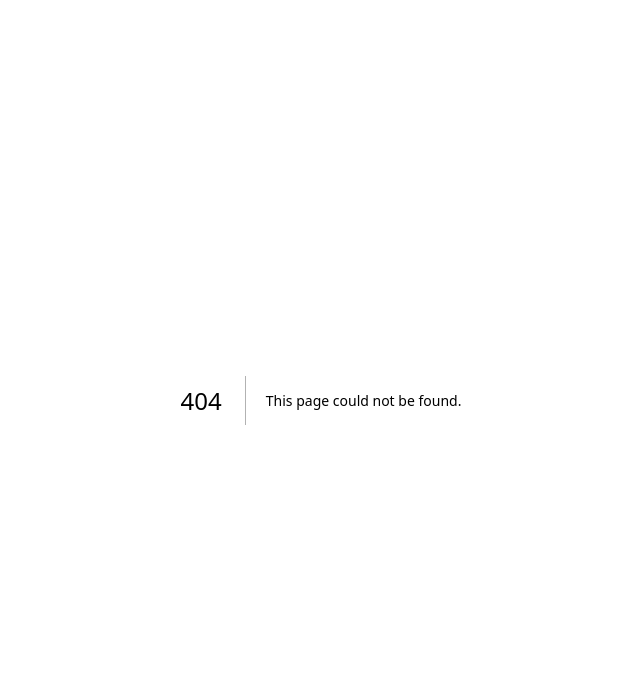
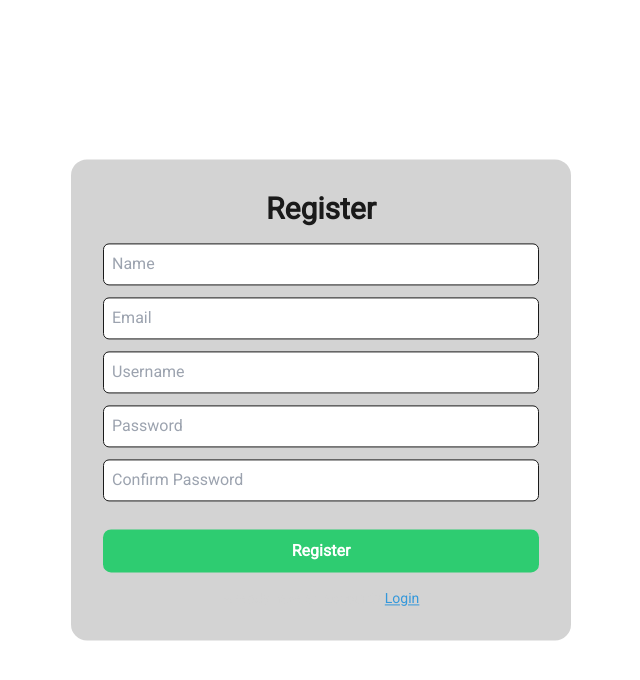
Before and after one commit to Abdulaziz-Mirsagatov/collectify, a Next.js app: page /1/register in a window 1280 px wide. Before the commit this address had no page. Shown: the top 680 px of the page, without its empty margins (319-959 px from the left). Built offline with nearby package versions, Linux system fonts and the light colour scheme.

Commit message:
register & login done

```diff
--- /dev/null
+++ b/app/[lang]/(login)/login/layout.tsx
@@ -0,0 +1,11 @@
+export default function LoginLayout({
+  children,
+}: Readonly<{
+  children: React.ReactNode;
+}>) {
+  return (
+    <div className="min-h-screen flex flex-col">
+      <div className="grow relative">{children}</div>
+    </div>
+  );
+}
--- /dev/null
+++ b/app/[lang]/(login)/login/page.tsx
@@ -0,0 +1,31 @@
+import RegularInput from "@/components/Atoms/Input/Regular";
+import Link from "next/link";
+
+const LoginPage = () => {
+  return (
+    <div className="w-11/12 bg-light-gray dark:bg-dark-gray p-8 rounded-2xl grid gap-4 absolute top-1/2 left-1/2 -translate-x-1/2 -translate-y-1/2 max-w-[500px]">
+      <h1 className="text-3xl font-bold text-center">Login</h1>
+
+      <form className="grid gap-3">
+        <RegularInput type="text" placeholder="Username" required />
+        <RegularInput type="password" placeholder="Password" required />
+
+        <button type="submit" className="button button-success mt-4">
+          Login
+        </button>
+      </form>
+
+      <p className="text-center text-sm text-light-gray">
+        Don't have an account?{" "}
+        <Link
+          href={`register`}
+          className="text-info-blue underline hover:text-info-blue/70 transition-colors"
+        >
+          Register
+        </Link>
+      </p>
+    </div>
+  );
+};
+
+export default LoginPage;
--- /dev/null
+++ b/app/[lang]/(register)/register/layout.tsx
@@ -0,0 +1,11 @@
+export default function RegisterLayout({
+  children,
+}: Readonly<{
+  children: React.ReactNode;
+}>) {
+  return (
+    <div className="min-h-screen flex flex-col">
+      <div className="grow relative">{children}</div>
+    </div>
+  );
+}
--- /dev/null
+++ b/app/[lang]/(register)/register/page.tsx
@@ -0,0 +1,34 @@
+import RegularInput from "@/components/Atoms/Input/Regular";
+import Link from "next/link";
+
+const RegisterPage = () => {
+  return (
+    <div className="w-11/12 bg-light-gray dark:bg-dark-gray p-8 rounded-2xl grid gap-4 absolute top-1/2 left-1/2 -translate-x-1/2 -translate-y-1/2 max-w-[500px]">
+      <h1 className="text-3xl font-bold text-center">Register</h1>
+
+      <form className="grid gap-3">
+        <RegularInput type="text" placeholder="Name" required />
+        <RegularInput type="email" placeholder="Email" required />
+        <RegularInput type="text" placeholder="Username" required />
+        <RegularInput type="password" placeholder="Password" required />
+        <RegularInput type="password" placeholder="Confirm Password" required />
+
+        <button type="submit" className="button button-success mt-4">
+          Register
+        </button>
+      </form>
+
+      <p className="text-center text-sm text-light-gray">
+        Already have an account?{" "}
+        <Link
+          href={`login`}
+          className="text-info-blue underline hover:text-info-blue/70 transition-colors"
+        >
+          Login
+        </Link>
+      </p>
+    </div>
+  );
+};
+
+export default RegisterPage;
--- a/app/layout.tsx
+++ b/app/[lang]/layout.tsx
@@ -1,6 +1,7 @@
 import type { Metadata } from "next";
 import { Roboto } from "next/font/google";
-import "./globals.css";
+import "../globals.css";
+import Providers from "../providers";
 
 const roboto = Roboto({
   weight: "400",
@@ -18,8 +19,12 @@ export default function RootLayout({
   children: React.ReactNode;
 }>) {
   return (
-    <html lang="en">
-      <body className={roboto.className}>{children}</body>
+    <html lang="en" suppressHydrationWarning>
+      <body
+        className={`${roboto.className} bg-light text-dark dark:bg-dark dark:text-light`}
+      >
+        <Providers>{children}</Providers>
+      </body>
     </html>
   );
 }
--- a/app/globals.css
+++ b/app/globals.css
@@ -3,32 +3,34 @@
 @tailwind utilities;
 
 body {
-  --background-color: #1a1a1a;
-  --foreground-color: #ffffff;
-  --primary-accent: #3498db;
-  --secondary-accent: #e74c3c;
+  --dark: #1a1a1a;
+  --dark-gray: #333333;
+  --light: #ffffff;
+  --light-gray: #d3d3d3;
+  --info-blue: #3498db;
+  --warning-red: #e74c3c;
+  --warning-red-light: #c0392b;
+  --warning-yellow: #f39c12;
+  --warning-yellow-light: #d35400;
+  --success-green: #2ecc71;
+  --success-green-light: #27ae60;
 }
 
-body.light-theme {
-  --background-color: #f5f5f5;
-  --foreground-color: #1a1a1a;
+.button {
+  padding: 0.6rem 1rem;
+  border-radius: 0.5rem;
+  cursor: pointer;
+  font-weight: bold;
+  transition: background-color 0.3s;
 }
 
-@media (prefers-color-scheme: light) {
-  body {
-    --background-color: #f5f5f5;
-    --foreground-color: #1a1a1a;
+.button.button-success {
+  background-color: var(--success-green);
+  color: var(--light);
+
+  &:hover {
+    background-color: var(--success-green-light);
   }
-
-  body.dark-theme {
-    --background-color: #1a1a1a;
-    --foreground-color: #ffffff;
-  }
-}
-
-body {
-  background-color: var(--background-color);
-  color: var(--foreground-color);
 }
 
 @layer utilities {
--- /dev/null
+++ b/app/providers.tsx
@@ -0,0 +1,13 @@
+"use client";
+
+import { ThemeProvider } from "next-themes";
+
+const Providers = ({ children }: { children: React.ReactNode }) => {
+  return (
+    <ThemeProvider attribute="class" defaultTheme="system" enableSystem>
+      {children}
+    </ThemeProvider>
+  );
+};
+
+export default Providers;
--- /dev/null
+++ b/components/Atoms/Input/Regular/index.tsx
@@ -0,0 +1,12 @@
+import { RegularInputProps } from "./types";
+
+const RegularInput = ({ className, ...props }: RegularInputProps) => {
+  return (
+    <input
+      className={`w-full p-2 rounded-md border border-dark ${className}`}
+      {...props}
+    />
+  );
+};
+
+export default RegularInput;
--- /dev/null
+++ b/components/Atoms/Input/Regular/types.ts
@@ -0,0 +1,2 @@
+export interface RegularInputProps
+  extends React.InputHTMLAttributes<HTMLInputElement> {}
--- a/package.json
+++ b/package.json
@@ -14,6 +14,7 @@
     "@prisma/client": "^5.10.2",
     "next": "14.1.1",
     "next-auth": "^5.0.0-beta.13",
+    "next-themes": "^0.2.1",
     "prisma": "^5.10.2",
     "react": "^18",
     "react-dom": "^18",
--- a/tailwind.config.ts
+++ b/tailwind.config.ts
@@ -13,8 +13,19 @@ const config: Config = {
         "gradient-conic":
           "conic-gradient(from 180deg at 50% 50%, var(--tw-gradient-stops))",
       },
+      colors: {
+        dark: "#1a1a1a",
+        "dark-gray": "#333333",
+        light: "#ffffff",
+        "light-gray": "#d3d3d3",
+        "info-blue": "#3498db",
+        "warning-red": "#e74c3c",
+        "warning-yellow": "#f39c12",
+        "success-green": "#2ecc71",
+      },
     },
   },
   plugins: [],
+  darkMode: "class",
 };
 export default config;
```
Also changed, not shown: app/[lang]/page.tsx (renamed from app/page.tsx), 1 other file (tests, documents, lock files or other folders).
